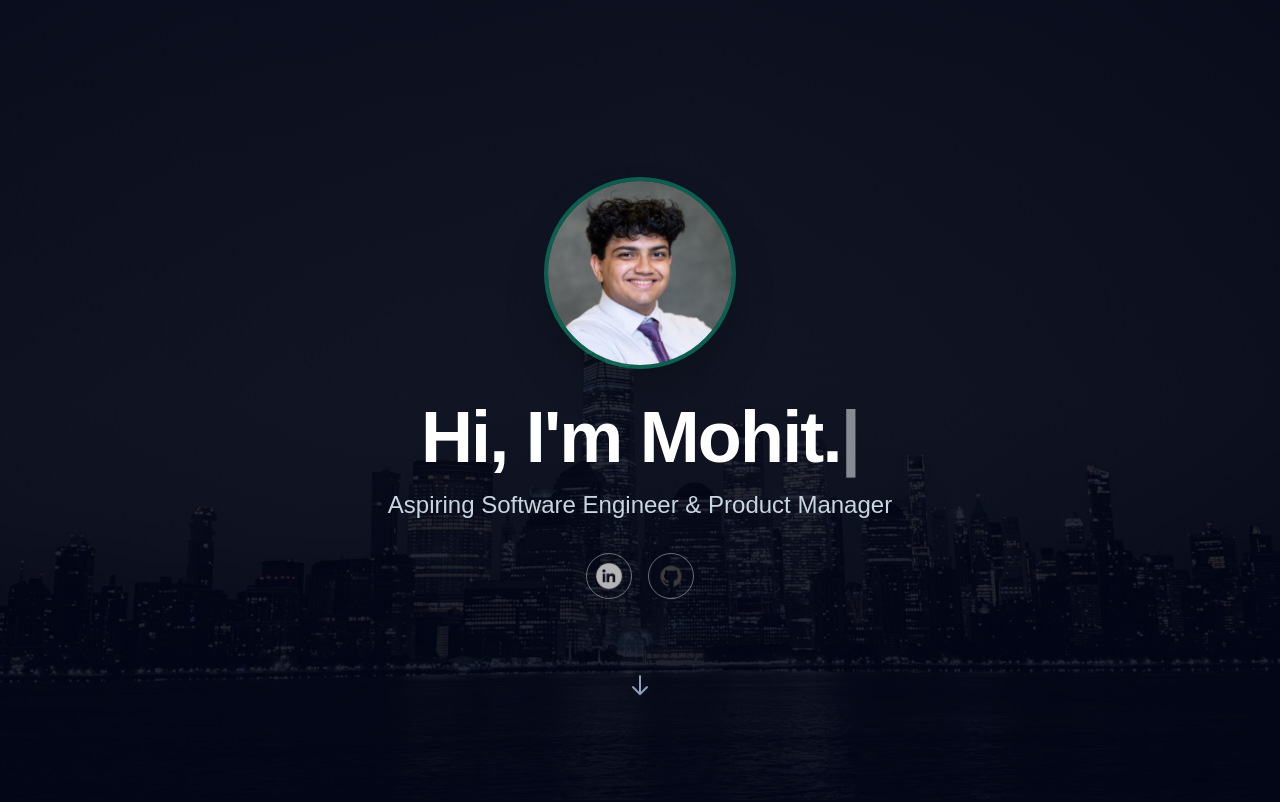
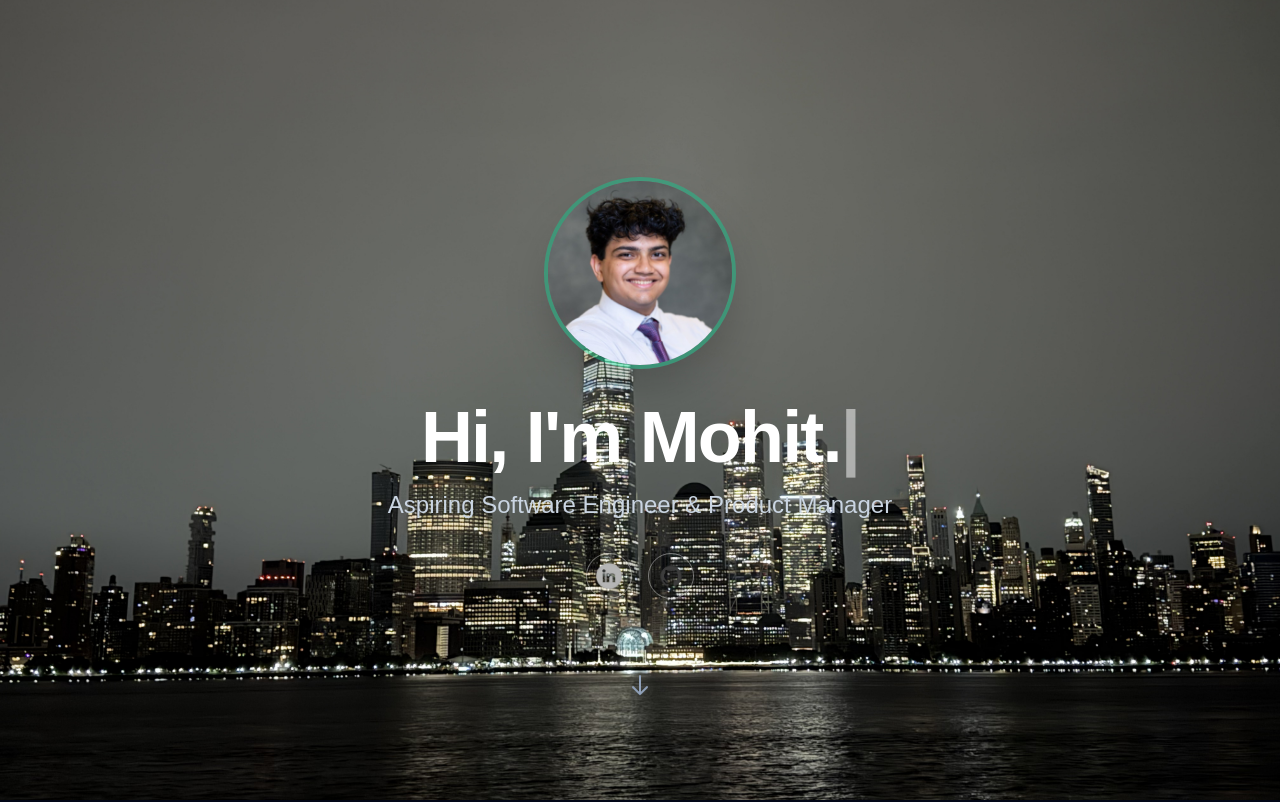
Before and after one commit to MohitUnecha/Mohit-Unecha-s-Portfolio-Website, a Next.js app in the folder frontend/: page / in a window 1280 px wide. Shown: the top 802 px of the page. Built offline with nearby package versions, Linux system fonts and the light colour scheme.

Commit message:
Add zoom-into-background effect on scroll for immersive hero landing

```diff
--- a/frontend/src/app/page.tsx
+++ b/frontend/src/app/page.tsx
@@ -11,6 +11,7 @@ export default function Home() {
   const [formData, setFormData] = useState({ name: "", email: "", subject: "", message: "" });
   const [formStatus, setFormStatus] = useState<"idle" | "loading" | "success" | "error">("idle");
   const [displayedText, setDisplayedText] = useState("");
+  const [zoomProgress, setZoomProgress] = useState(0);
   const strengthsToShow = showAllStrengths ? profile.strengths : profile.strengths.slice(0, 4);
   const fullText = `Hi, I'm ${profile.name.split(" ")[0]}.`;
 
@@ -43,6 +44,12 @@ export default function Home() {
   useEffect(() => {
     const handleScroll = () => {
       setIsHeaderVisible(window.scrollY > window.innerHeight * 0.8);
+
+      // Calculate zoom progress based on scroll within the hero section
+      const heroHeight = window.innerHeight;
+      const scrollY = window.scrollY;
+      const progress = Math.min(scrollY / heroHeight, 1);
+      setZoomProgress(progress);
     };
 
     window.addEventListener("scroll", handleScroll);
@@ -108,10 +115,32 @@ export default function Home() {
           backgroundImage: `url(${profile.heroBackgroundImage})`,
           backgroundSize: "cover",
           backgroundPosition: "center",
+          backgroundAttachment: "fixed",
         }}
       >
-        <div className={`absolute inset-0 bg-gradient-to-b ${overlayClass}`} />
-        <div className="relative z-10 flex flex-col items-center text-center">
+        {/* Zoom in background overlay */}
+        <div
+          className={`absolute inset-0 bg-gradient-to-b ${overlayClass}`}
+          style={{
+            transform: `scale(${1 + zoomProgress * 0.5})`,
+            transition: "transform 0.1s ease-out",
+          }}
+        />
+
+        {/* Animated background zoom effect */}
+        <div
+          className="absolute inset-0"
+          style={{
+            backgroundImage: `url(${profile.heroBackgroundImage})`,
+            backgroundSize: "cover",
+            backgroundPosition: "center",
+            transform: `scale(${1 + zoomProgress * 0.5})`,
+            opacity: 1 - zoomProgress * 0.3,
+            transition: "transform 0.1s ease-out, opacity 0.1s ease-out",
+          }}
+        />
+
+        <div className="relative z-10 flex flex-col items-center text-center" style={{ opacity: 1 - zoomProgress }}>
             <div
               className={`mb-8 h-48 w-48 overflow-hidden rounded-full border-4 shadow-2xl ${
                 isDarkMode ? "border-emerald-400/40" : "border-blue-600/40"
```
